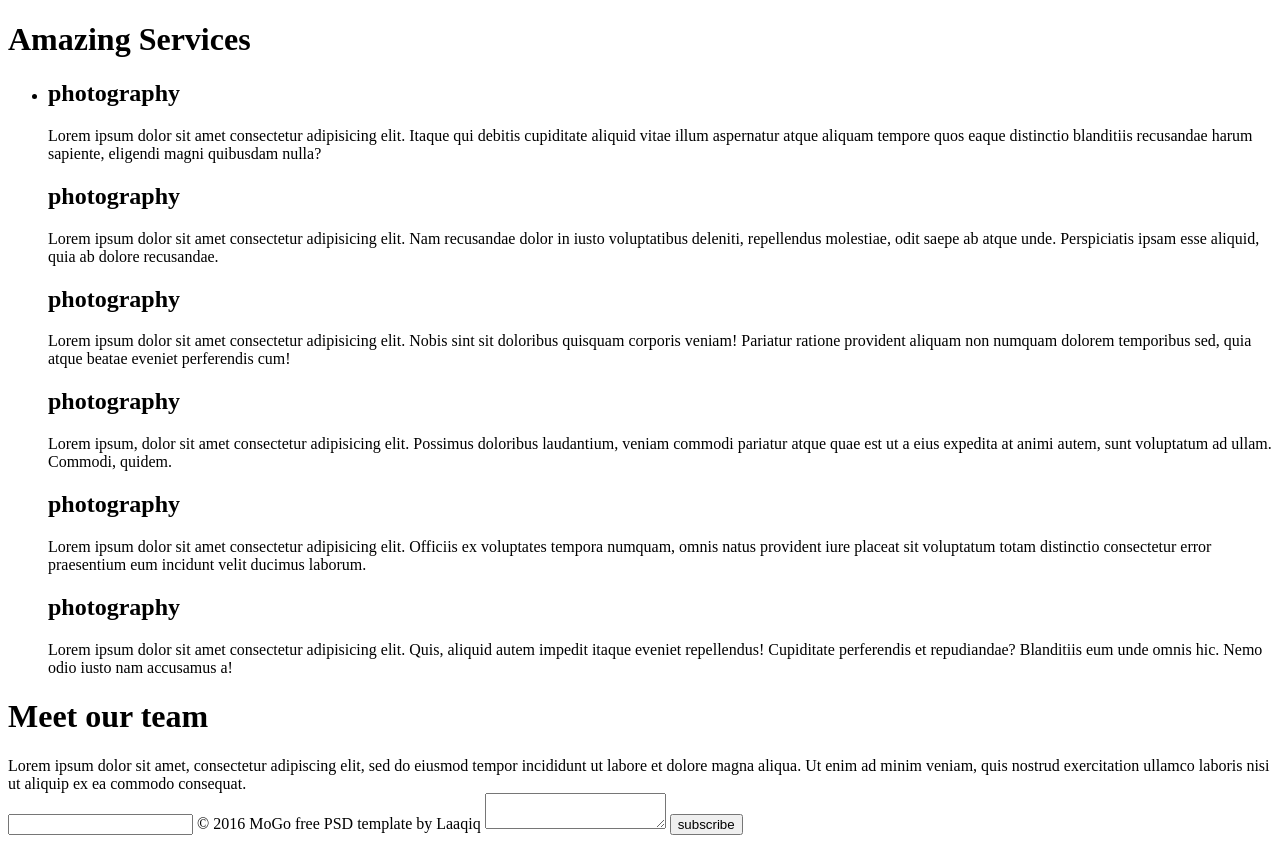
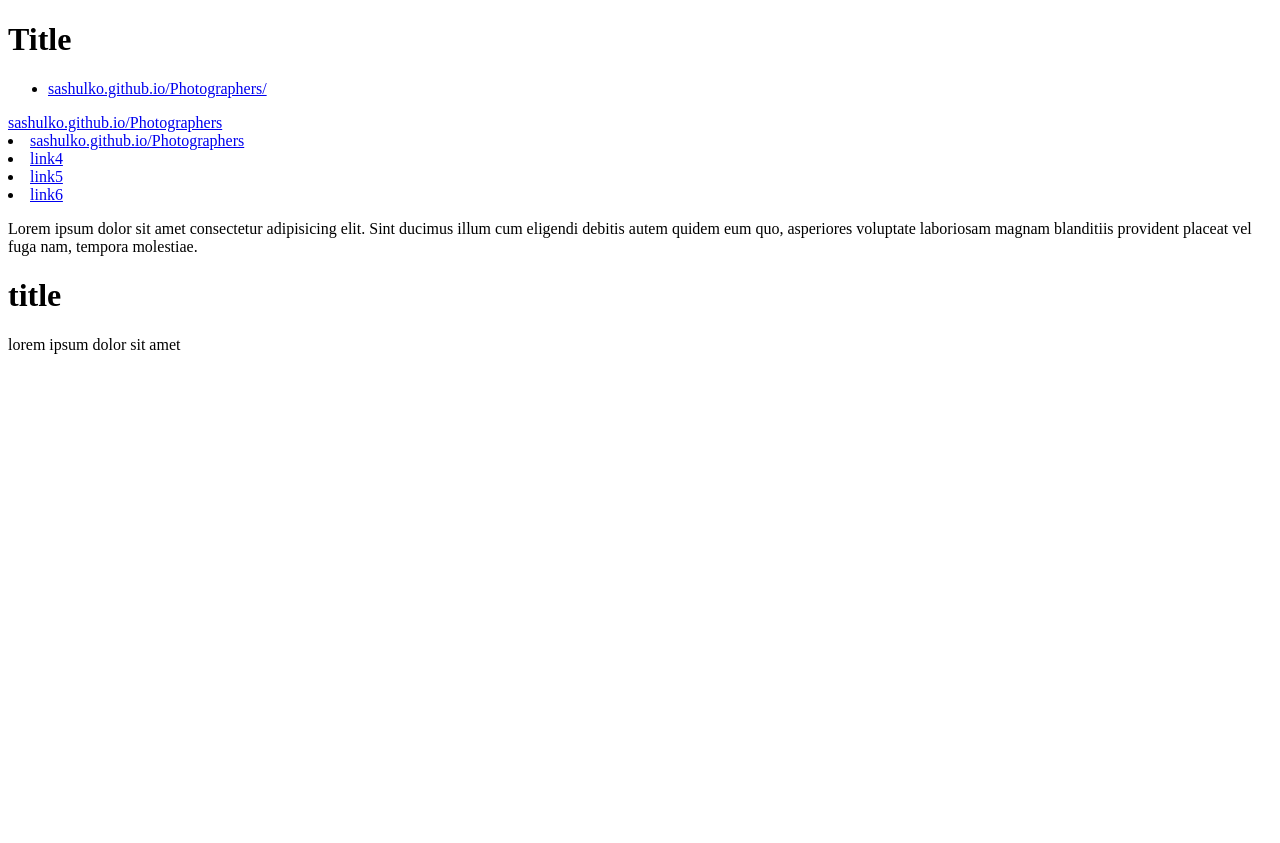
Before and after one commit to sashulko/Photographers, a plain HTML site: page index.html in a window 1280 px wide. After the commit the page ends 800 px from the top, so only its background shows below. Drawn offline with Linux system fonts and the light colour scheme.

Commit message:
Add files via upload

```diff
--- a/index.html
+++ b/index.html
@@ -1,42 +1,53 @@
 <!DOCTYPE html>
 <html lang="en">
 <head>
-   <meta charset="UTF-8">
-   <meta name="viewport" content="width=device-width, initial-scale=1.0">
-   <title>Document</title>
+    <meta charset="UTF-8">
+    <meta name="viewport" content="width=device-width, initial-scale=1.0">
+    <title>Document</title>
 </head>
 <body>
 
+    <div class="holder">
+        <h1>Title</h1>
+        <ul class ="list">
+            <li>
+            <a href="#">sashulko.github.io/Photographers/</a>
+        </ul>
+            </li>
+            <a href="#">sashulko.github.io/Photographers</a>
+            </li>
+            <li>
+                <a href="#">sashulko.github.io/Photographers</a>
+            </li>
+        </ul>
+        </li>
+        <li>
+            <a href="https://www.youtube.com">link4</a>
+        </li>
+        <li>
+            <a href="https://validator.w3.org">link5</a>
+        </li>
+        <li>
+            <a href="#">link6</a>
+        </li>
+        </ul>
+        <p>
+            Lorem ipsum dolor sit amet consectetur adipisicing elit. Sint ducimus illum cum eligendi debitis autem quidem eum quo, asperiores voluptate laboriosam magnam blanditiis provident placeat vel fuga nam, tempora molestiae.
+        </p>
+        <h1>title</h1>
+        <p>lorem ipsum dolor sit amet</p>
+        </div>
 
 
-   <main>
-   <h1>Amazing Services</h1>
-</main>
-<footer>
-   <ul>
-      <li>
-<h2>photography</h2>
-Lorem ipsum dolor sit amet consectetur adipisicing elit. Itaque qui debitis cupiditate aliquid vitae illum aspernatur atque aliquam tempore quos eaque distinctio blanditiis recusandae harum sapiente, eligendi magni quibusdam nulla?
-<h2>photography</h2>
-Lorem ipsum dolor sit amet consectetur adipisicing elit. Nam recusandae dolor in iusto voluptatibus deleniti, repellendus molestiae, odit saepe ab atque unde. Perspiciatis ipsam esse aliquid, quia ab dolore recusandae.
-<h2>photography</h2>
-Lorem ipsum dolor sit amet consectetur adipisicing elit. Nobis sint sit doloribus quisquam corporis veniam! Pariatur ratione provident aliquam non numquam dolorem temporibus sed, quia atque beatae eveniet perferendis cum!
-<h2>photography</h2>
-Lorem ipsum, dolor sit amet consectetur adipisicing elit. Possimus doloribus laudantium, veniam commodi pariatur atque quae est ut a eius expedita at animi autem, sunt voluptatum ad ullam. Commodi, quidem.
-<h2>photography</h2>
-Lorem ipsum dolor sit amet consectetur adipisicing elit. Officiis ex voluptates tempora numquam, omnis natus provident iure placeat sit voluptatum totam distinctio consectetur error praesentium eum incidunt velit ducimus laborum.
-<h2>photography</h2>
-Lorem ipsum dolor sit amet consectetur adipisicing elit. Quis, aliquid autem impedit itaque eveniet repellendus! Cupiditate perferendis et repudiandae? Blanditiis eum unde omnis hic. Nemo odio iusto nam accusamus a!
-</li>
-</ul>
-   <h1>Meet our team</h1>
- Lorem ipsum dolor sit amet, consectetur adipiscing elit, sed do eiusmod tempor incididunt ut labore et dolore magna aliqua. Ut enim ad minim veniam, quis nostrud exercitation ullamco laboris nisi ut aliquip ex ea commodo consequat.
-</footer>
-<label for="contactlabel1"></label>
- <input type="contactinput">
 
 
-   © 2016 MoGo free PSD template by Laaqiq   <textarea name="name" id="id"></textarea> <button>subscribe</button>
 
+
+
+
+
+
+
+    </div>
 </body>
 </html>
```
